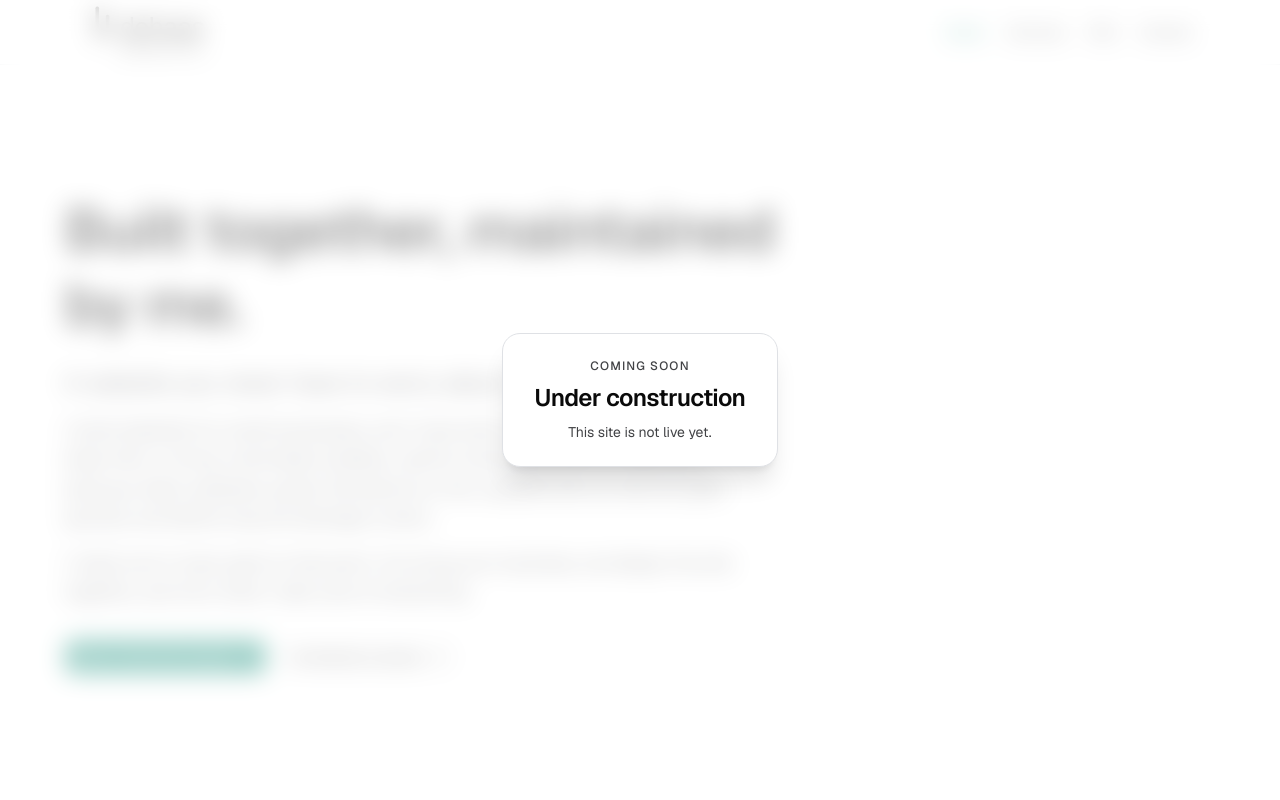
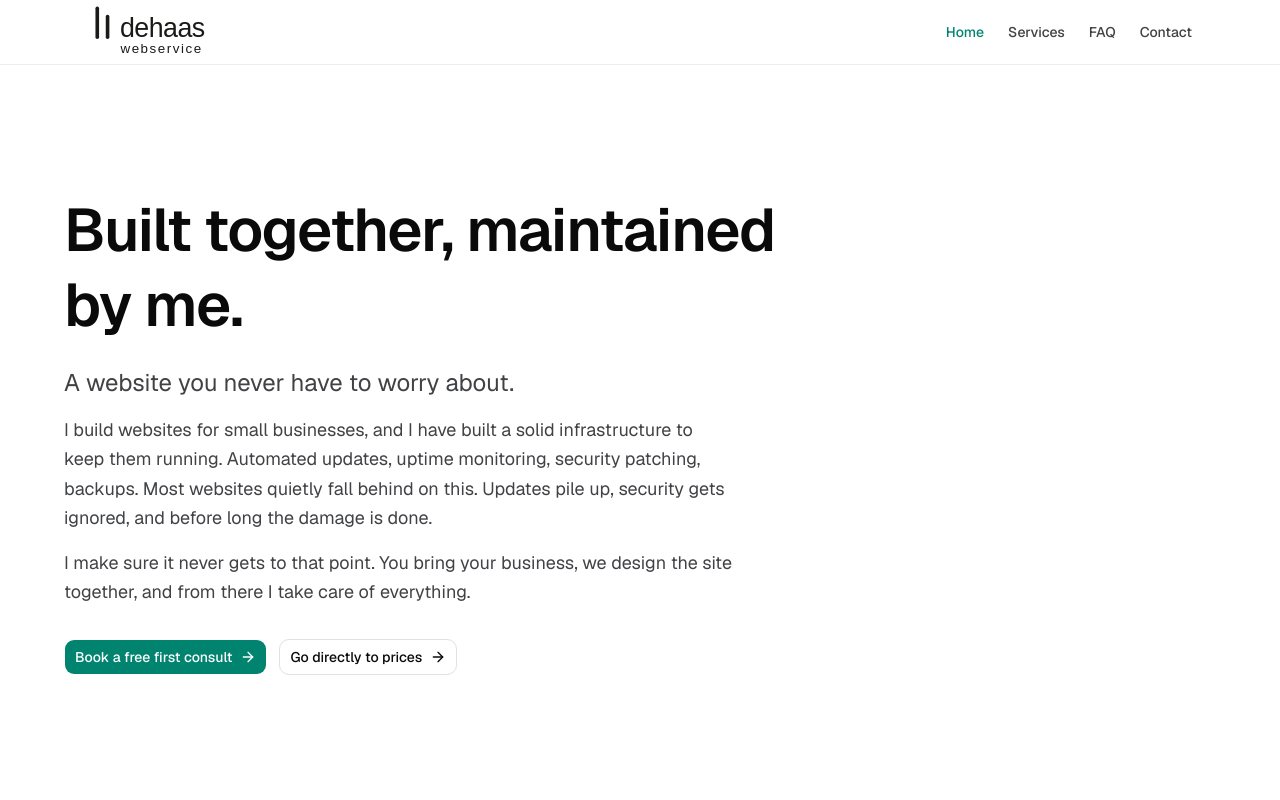
Before and after one commit to Niels020/dehaas-webservice, a Next.js app: page / in a window 1280 px wide. Shown: the top 800 px of the page. Built offline with nearby package versions, Linux system fonts and the light colour scheme.

Commit message:
test preview

```diff
--- a/app/layout.tsx
+++ b/app/layout.tsx
@@ -60,7 +60,7 @@ export default function RootLayout({
 				/>
 			</head>
 			<body className="flex min-h-full flex-col">
-				<UnderConstruction />
+				{/* <UnderConstruction /> */}
 				<Header />
 				<main id="main-content" className="flex flex-1 flex-col">
 					{children}
```
